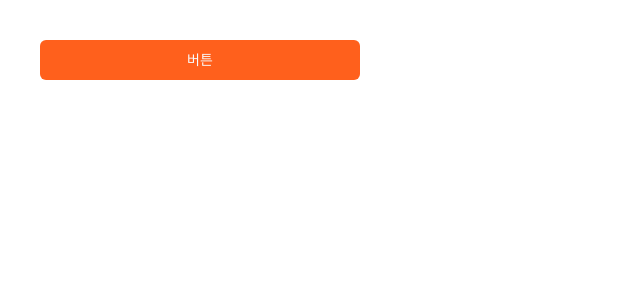
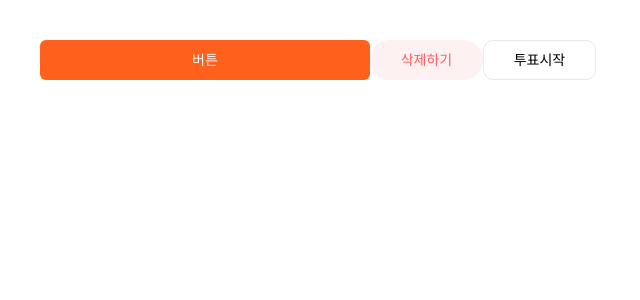
Before and after one commit to mash-up-kr/piikii_web, a Next.js app: page /button in a window 1280 px wide. Shown: the top 300 px of the page, without its empty margins (0-640 px from the left). Built offline with nearby package versions, Linux system fonts and the light colour scheme.

Commit message:
#2 버튼추가

```diff
--- a/app/button/page.tsx
+++ b/app/button/page.tsx
@@ -1,10 +1,12 @@
-import { BasisButton } from "@/components/common/Buttons/BasisButton";
+import { Button } from "@/components/common/Button/Button";
 import React from "react";
 
 const ButtonComponentPage = () => {
   return (
     <div className="mt-10 mx-10">
-      <BasisButton>버튼</BasisButton>
+      <Button>버튼</Button>
+      <Button variant={"secondary"}>삭제하기</Button>
+      <Button variant={"natural"}>투표시작</Button>
     </div>
   );
 };
--- a/components/common/Buttons/BasisButton.tsx
+++ b/components/common/Button/Button.tsx
@@ -20,18 +20,37 @@ const buttonVariants = cva(
     focus-visible:ring-offset-2
     disabled:pointer-events-none
     disabled:opacity-40
-    w-80
     `,
   {
     variants: {
       variant: {
-        default: "bg-primary-700 text-primary-foreground hover:bg-primary-800",
+        default: `bg-primary-700
+          text-primary-foreground
+          hover:bg-primary-800
+          max-w-[330px]
+          w-[100%]`,
+        secondary: `bg-secondary-dislike-100
+          text-secondary-dislike-700
+          hover:bg-secondary-dislike-700
+          hover:text-white
+          max-w-[113px]
+          w-[100%]
+          rounded-[28px]
+          `,
+        natural: `bg-natural/0
+          text-black
+          hover:bg-natural-200
+          hover:text-black
+          max-w-[113px]
+          w-[100%]
+          rounded-[10px]
+          border-[1px]
+          border-natural-300
+          `,
         destructive:
           "bg-destructive text-destructive-foreground hover:bg-destructive/90",
         outline:
           "border border-input bg-background hover:bg-accent hover:text-accent-foreground",
-        secondary:
-          "bg-secondary text-secondary-foreground hover:bg-secondary/80",
         ghost: "hover:bg-accent hover:text-accent-foreground",
         link: "text-primary underline-offset-4 hover:underline",
       },
@@ -49,13 +68,13 @@ const buttonVariants = cva(
   }
 );
 
-export interface BasisButtonButtonProps
+export interface ButtonButtonProps
   extends React.ButtonHTMLAttributes<HTMLButtonElement>,
     VariantProps<typeof buttonVariants> {
   asChild?: boolean;
 }
 
-const BasisButton = React.forwardRef<HTMLButtonElement, BasisButtonButtonProps>(
+const Button = React.forwardRef<HTMLButtonElement, ButtonButtonProps>(
   ({ className, variant, size, asChild = false, ...props }, ref) => {
     const Comp = asChild ? Slot : "button";
     return (
@@ -67,6 +86,6 @@ const BasisButton = React.forwardRef<HTMLButtonElement, BasisButtonButtonProps>(
     );
   }
 );
-BasisButton.displayName = "Button";
+Button.displayName = "Button";
 
-export { BasisButton, buttonVariants };
+export { Button, buttonVariants };
--- a/tailwind.config.ts
+++ b/tailwind.config.ts
@@ -34,6 +34,16 @@ const config = {
         secondary: {
           DEFAULT: "hsl(var(--secondary))",
           foreground: "hsl(var(--secondary-foreground))",
+          dislike: {
+            100: "#FEF1F2",
+            700: "#FF5B5B",
+            800: "#EC3737",
+          },
+        },
+        natural: {
+          0: "#fff",
+          200: "#F0F1F5",
+          300: "#E7E8EB",
         },
         destructive: {
           DEFAULT: "hsl(var(--destructive))",
```
Also changed, not shown: public/trash.svg (added).
